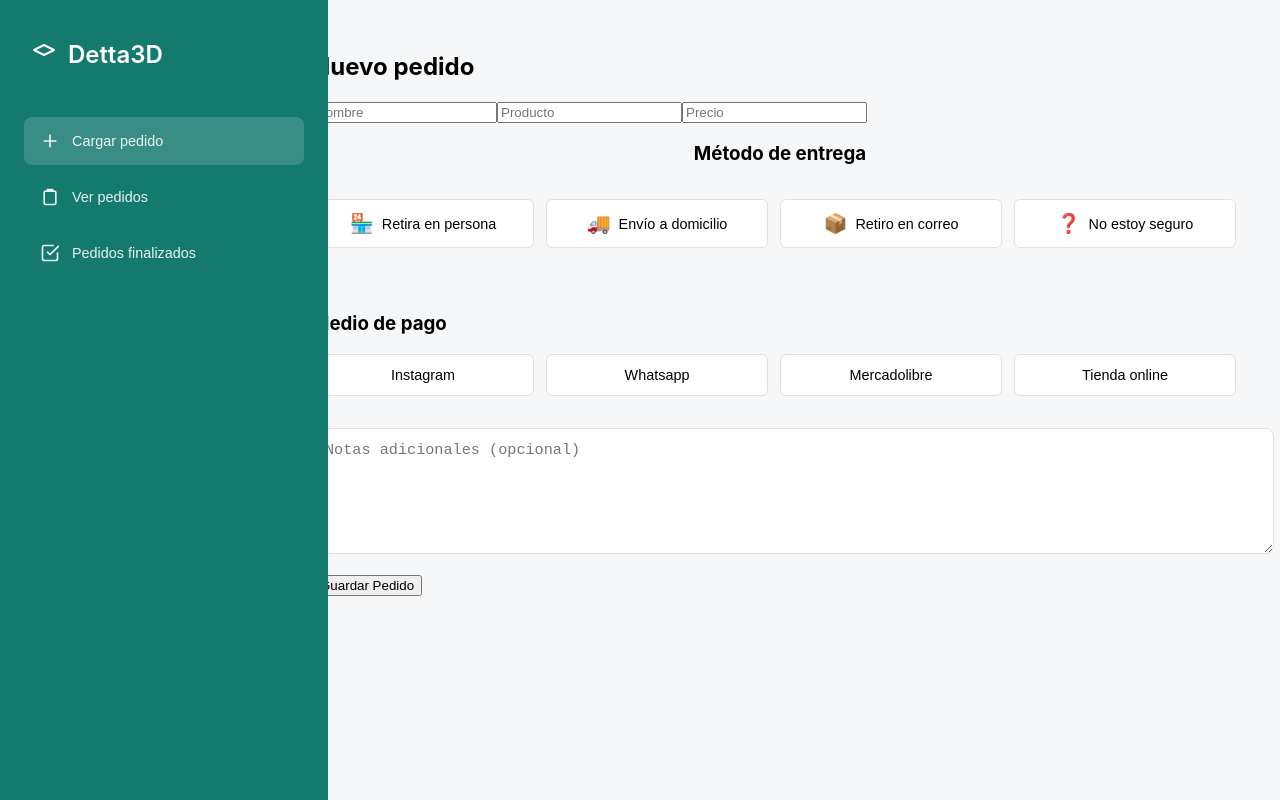
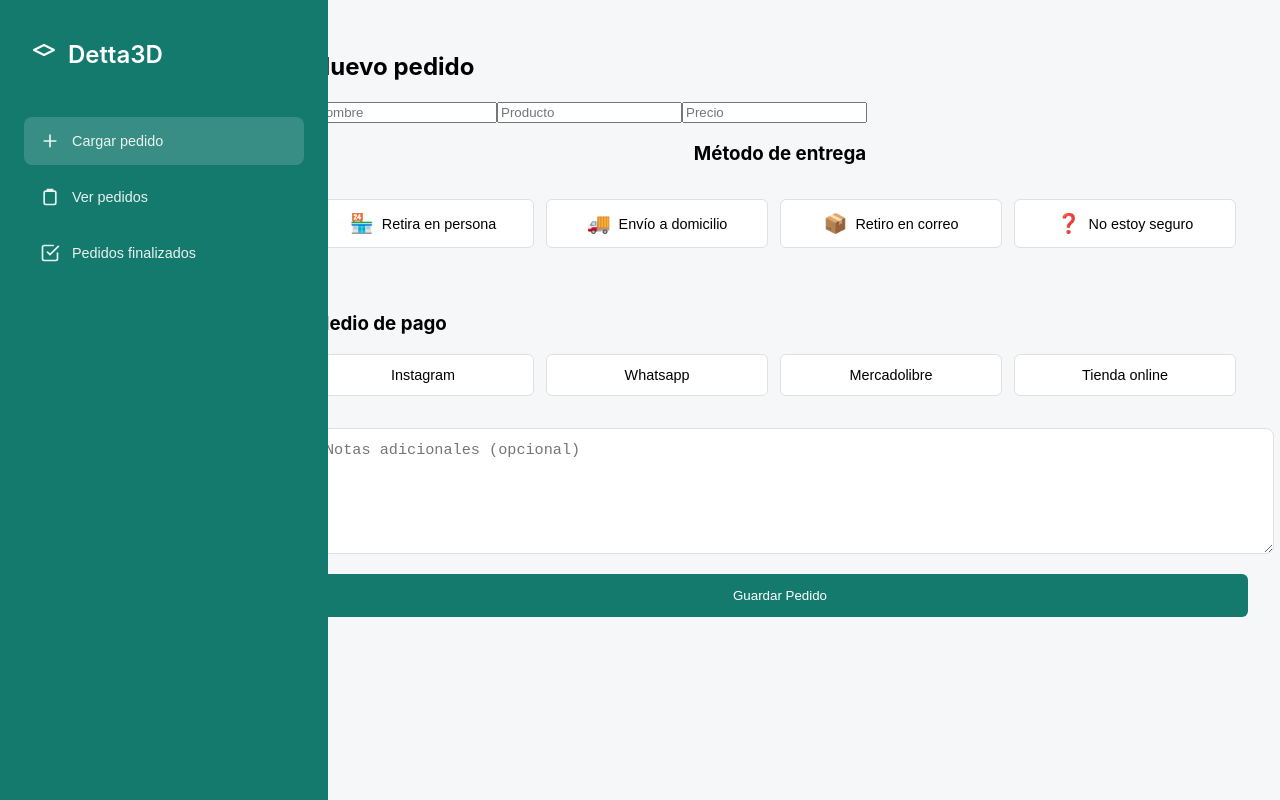
Before and after one commit to sozarg/react-orders-frontend, a React (Create React App) app: page / in a window 1280 px wide. Built offline with nearby package versions, Linux system fonts and the light colour scheme.

Commit message:
submit button

```diff
--- a/src/components/OrderForm/OrderForm.jsx
+++ b/src/components/OrderForm/OrderForm.jsx
@@ -60,7 +60,10 @@ const OrderForm = () => {
       <PaymentSelector value={values.payment_status} onChange={handleChange} />
       <NotesInput value={values.notes} onChange={handleChange} />
 
-      <button type="submit">Guardar Pedido</button>
+      <button type="submit" className="submit-button">
+        Guardar Pedido
+      </button>
+
 
       <ErrorMessage message={error} />
     </form>
```
